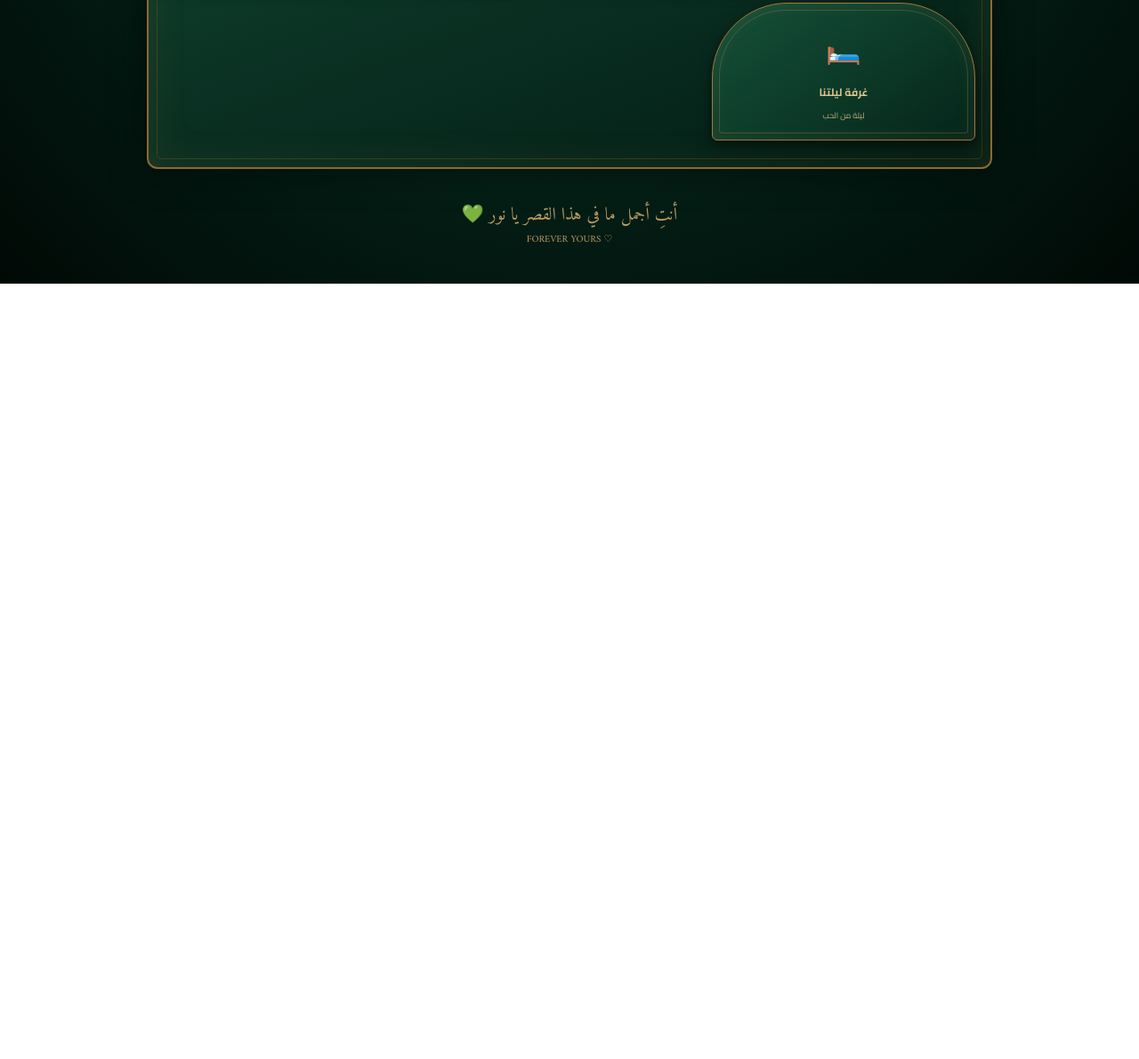
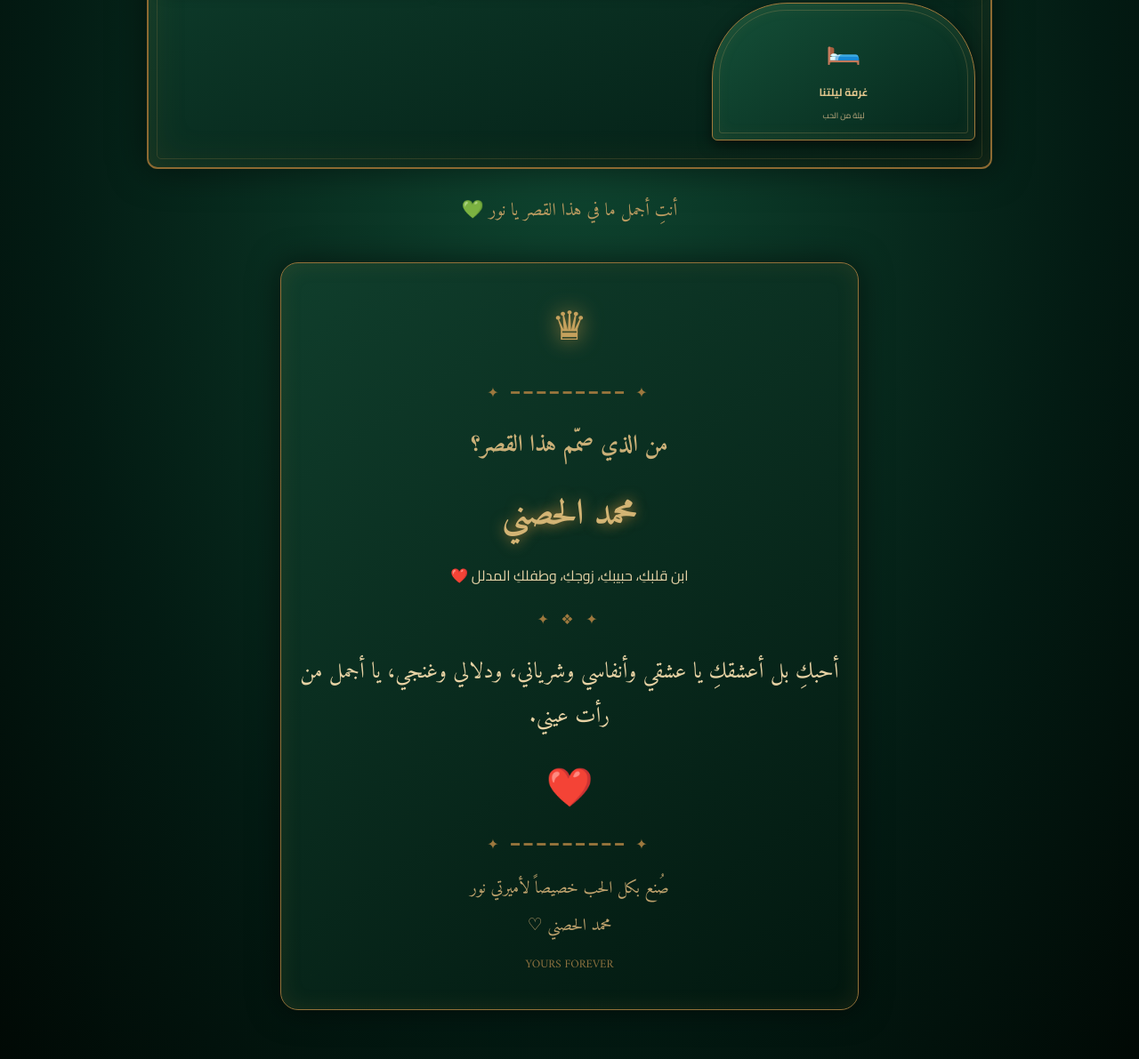
Before and after one commit to sezarsayros-sudo/love-cyber, a plain HTML site: page index.html in a window 1280 px wide. Shown: the part 1034-2225 px from the top of the page at 89% size. Before the commit the page ends 1353 px from the top, so only its background shows below. Drawn offline with Linux system fonts and the light colour scheme.

Commit message:
NOOR'S ROYAL PALACE

```diff
--- a/index.html
+++ b/index.html
@@ -9,7 +9,7 @@
 <style>
 @import url('https://fonts.googleapis.com/css2?family=Amiri:wght@400;700&family=Cairo:wght@400;600;700;900&display=swap');
 
-:root {
+:root{
  --green:#063b2b;
  --deep:#01130e;
  --gold:#76521f;
@@ -95,12 +95,12 @@ body:before{
  overflow:hidden;
 }
 
-/* كشافات المسرح */
+/* الكشافات */
 
 .spotlight{
  position:absolute;
  top:0;
- height:420px;
+ height:440px;
  width:65%;
  z-index:1;
  pointer-events:none;
@@ -113,7 +113,7 @@ body:before{
 .spotlight:before{
  content:"";
  position:absolute;
- top:18px;
+ top:15px;
  left:0;
  width:100%;
  height:390px;
@@ -177,17 +177,12 @@ body:before{
  line-height:1.2;
  margin:0;
  color:#d1ae68;
- text-shadow:
-  0 0 8px #98702e,
-  0 0 25px #a77d39,
-  0 0 60px #b78d45;
+ text-shadow:0 0 8px #98702e,0 0 25px #a77d39,0 0 60px #b78d45;
  animation:nameGlow 3s infinite alternate;
 }
 
 @keyframes nameGlow{
- to{
-  text-shadow:0 0 20px #e7d09c,0 0 60px #b78d45;
- }
+ to{text-shadow:0 0 20px #e7d09c,0 0 60px #b78d45}
 }
 
 .english{
@@ -290,13 +285,13 @@ body:before{
 
 .footer{
  text-align:center;
- margin:35px 0 0;
+ margin:30px 0 0;
  color:#b99a60;
  font-family:Amiri,serif;
  font-size:20px;
 }
 
-/* الصفحات الداخلية */
+/* صفحات العوالم */
 
 .screen{
  display:none;
@@ -401,7 +396,7 @@ body:before{
  50%{transform:translateY(-8px)}
 }
 
-/* غرفة الليلة والسرير */
+/* غرفة ليلتنا */
 
 .bedroom{
  margin:25px auto;
@@ -435,7 +430,6 @@ body:before{
  color:#d7b779;
  font-family:Amiri,serif;
  font-size:23px;
- box-shadow:inset 0 0 20px #0008;
 }
 
 .pillows{
@@ -490,7 +484,81 @@ body:before{
  margin:20px 0;
 }
 
-/* القلوب المتطايرة */
+/* توقيع محمد */
+
+.dedication{
+ width:100%;
+ max-width:650px;
+ margin:40px auto 15px;
+ padding:30px 20px;
+ text-align:center;
+ border:1px solid #94713a;
+ border-radius:20px;
+ background:linear-gradient(145deg,#103e2c,#02170f);
+ box-shadow:0 0 35px #0008,inset 0 0 25px #aa813322;
+ position:relative;
+ z-index:3;
+}
+
+.dedication-crown{
+ color:#c5a15d;
+ font-size:45px;
+ filter:drop-shadow(0 0 12px #b58a42);
+ animation:crown 3s infinite;
+}
+
+.dedication-line{
+ color:#9d783e;
+ letter-spacing:5px;
+ margin:15px 0;
+}
+
+.dedication h2{
+ font-family:Amiri,serif;
+ color:#cbb078;
+ font-size:26px;
+}
+
+.designer-name{
+ font-family:Amiri,serif;
+ font-size:40px;
+ font-weight:bold;
+ color:#d3b474;
+ text-shadow:0 0 15px #a47b39;
+ margin:12px 0;
+}
+
+.dedication p{
+ color:#e5d2a6;
+ font-size:16px;
+ line-height:2.2;
+}
+
+.dedication-message{
+ font-family:Amiri,serif;
+ font-size:25px;
+ line-height:2;
+ color:#e7d2a4;
+ margin:20px 0;
+}
+
+.dedication-heart{
+ font-size:36px;
+ animation:heartBeat 1.5s infinite;
+}
+
+@keyframes heartBeat{
+ 50%{transform:scale(1.2)}
+}
+
+.signature{
+ color:#bda16c;
+ font-family:Amiri,serif;
+ font-size:19px;
+ line-height:2.2;
+}
+
+/* قلوب وورود متحركة */
 
 .floating{
  position:fixed;
@@ -573,6 +641,8 @@ body:before{
  .palace{padding:25px 11px}
  .spotlight{height:330px}
  .hero{margin-top:55px}
+ .dedication-message{font-size:22px}
+ .designer-name{font-size:34px}
 }
 </style>
 </head>
@@ -587,7 +657,7 @@ body:before{
  <button class="sound" onclick="toggleSound()" id="soundButton">♫ تشغيل الموسيقى</button>
 </div>
 
-<!-- المدخل -->
+<!-- المدخل الرئيسي -->
 
 <main id="home">
 
@@ -641,7 +711,46 @@ body:before{
 
  <div class="footer">
   أنتِ أجمل ما في هذا القصر يا نور 💚
-  <div style="direction:ltr;font-size:11px">FOREVER YOURS ♡</div>
+ </div>
+
+ <!-- إهداء وتوقيع المصمم -->
+
+ <div class="dedication">
+
+  <div class="dedication-crown">♛</div>
+
+  <div class="dedication-line">✦ ━━━━━━━━━ ✦</div>
+
+  <h2>من الذي صمّم هذا القصر؟</h2>
+
+  <div class="designer-name">محمد الحصني</div>
+
+  <p>
+   ابن قلبكِ، حبيبكِ، زوجكِ،
+   وطفلكِ المدلل ❤️
+  </p>
+
+  <div class="dedication-line">✦ ❖ ✦</div>
+
+  <div class="dedication-message">
+   أحبكِ بل أعشقكِ يا عشقي وأنفاسي وشرياني،
+   ودلالي وغنجي، يا أجمل من رأت عيني.
+  </div>
+
+  <div class="dedication-heart">❤️</div>
+
+  <div class="dedication-line">✦ ━━━━━━━━━ ✦</div>
+
+  <div class="signature">
+   صُنع بكل الحب خصيصاً لأميرتي نور
+   <br>
+   محمد الحصني ♡
+   <br>
+   <span style="font-size:13px;color:#8d713f">
+    YOURS FOREVER
+   </span>
+  </div>
+
  </div>
 
 </main>
@@ -668,8 +777,8 @@ body:before{
  <div class="inside">
   <div class="big-icon">🌹</div>
   <h2>حديقة نوني</h2>
-  <p class="intro">اضغطي على الوردة لتحصلي على رسالة حب.</p>
-  <div id="roses">
+  <p class="intro">اضغطي على الزر لتحصلي على رسالة حب.</p>
+  <div>
    <span class="rose">🌹</span><span class="rose">🌷</span>
    <span class="rose">🌹</span><span class="rose">🌺</span>
    <span class="rose">🌷</span>
@@ -771,7 +880,6 @@ body:before{
  <div class="inside">
   <div class="big-icon">🌙</div>
   <h2>غرفة ليلتنا يا نور</h2>
-
   <p class="intro">
    هنا يهدأ العالم، وتبقى اللحظات الجميلة والكلام الذي لا نقوله إلا لمن نحب.
   </p>
@@ -811,11 +919,10 @@ body:before{
   <button class="gold-btn" onclick="showPopup('إلى نور 💚','ليلتكِ جميلة مثل قلبكِ، وأتمنى أن تكون كل لياليكِ مليئة بالدفء والسعادة.')">
    افتحي رسالة ليلتكِ 💌
   </button>
-
  </div>
 </section>
 
-<!-- العودة -->
+<!-- زر العودة -->
 
 <div id="backArea">
  <button class="back-btn" onclick="goHome()">↩ العودة إلى القصر الملكي</button>
```
